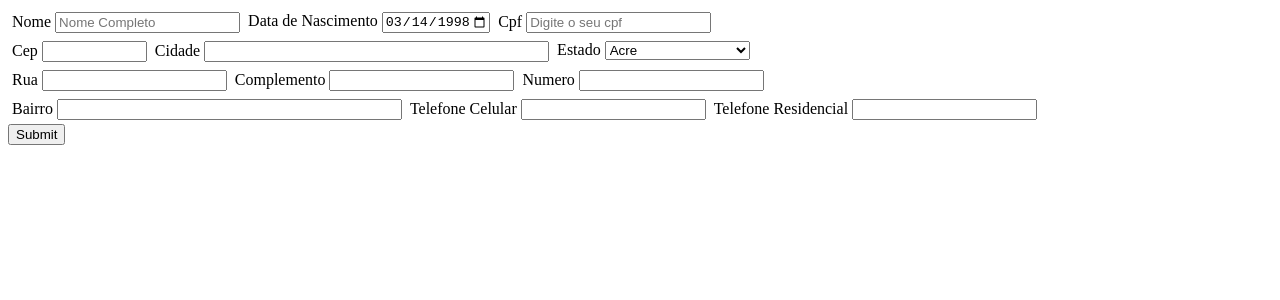
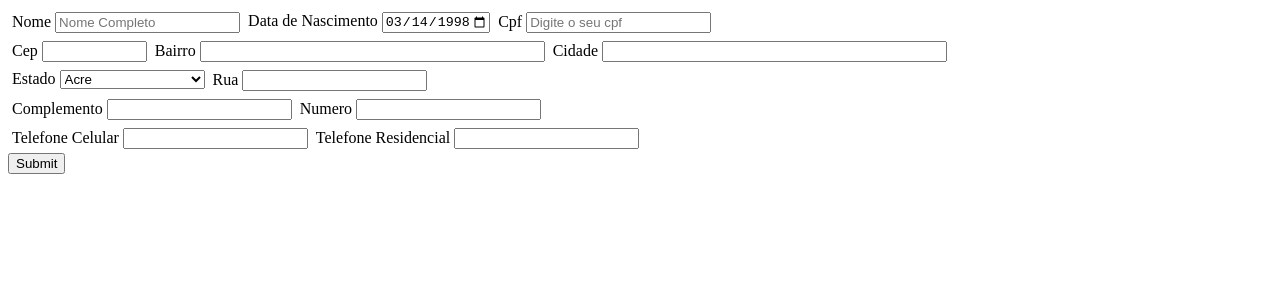
Before and after one commit to spirandeli/Formulario, a React (Create React App) app: page / in a window 1280 px wide. Shown: the top 300 px of the page. Built offline with nearby package versions, Linux system fonts and the light colour scheme.

Commit message:
Cep incompleto

```diff
--- a/src/App.js
+++ b/src/App.js
@@ -38,26 +38,10 @@ function App() {
                   </Column>
                   </Row>
 
-                <Row>
+
                     <Cep />
 
-                    <Column mobile='6' tablet='12' desktop='6'>
-                        <label> Cidade </label>
-                        <input name="cidade" type="text" id="cidade" size="40" />
-                    </Column>
-
-                    <Column mobile='6' tablet='12' desktop='6'>
-                        <label>Estado </label>
-                        <Uf id="uf"/> </Column>
-
-                </Row>
                 <Row>
-
-                    <Column mobile='6' tablet='12' desktop='6'>
-                        <label> Rua </ label>
-                        <input onChange={handleChange} id="rua" name="rua"/>
-                    </Column>
-
                     <Column mobile='6' tablet='12' desktop='6'>
                         <label> Complemento </ label>
                         <input onChange={handleChange} id="complemento" name="complemento"/>
@@ -70,10 +54,6 @@ function App() {
                 </Row>
                 <Row>
 
-                    <Column mobile='6' tablet='12' desktop='6'>
-                        <label> Bairro </label>
-                        <input name="bairro" type="text" id="bairro" size="40" />
-                    </Column>
 
                     <Column mobile='6' tablet='12' desktop='6'>
                         <label> Telefone Celular </ label>
--- a/src/Component/Cep/index.js
+++ b/src/Component/Cep/index.js
@@ -36,21 +36,17 @@ function Cep () {
             //Valida o formato do CEP.
             if(validacep.test(cep)) {
 
-                //Preenche os campos com "..." enquanto consulta webservice.
-                document.getElementById('rua').value="...";
-                document.getElementById('bairro').value="...";
-                document.getElementById('cidade').value="...";
-                document.getElementById('uf').value="...";
-
 
                 Axios.get('https://viacep.com.br/ws/'+ cep + '/json/?callback=meu_callback')
                     .then(function meu_callback(response) {
                         if (!("erro" in response)) {
-                            //Atualiza os campos com os valores.
-                            document.getElementById('bairro').value=(response.bairro);
-                            document.getElementById('cidade').value=(response.cidade);
-                            document.getElementById('uf').value=(response.uf);
-                            document.getElementById('rua').value=(response.rua);
+
+                            document.getElementById('rua').value=(rua)
+                            document.getElementById('bairro').value=(bairro)
+                            document.getElementById('cidade').value=(cidade)
+                            document.getElementById('uf').value=(estado)
+
+
 
                         } //end if.
                         else {
@@ -75,17 +71,42 @@ function Cep () {
         }
     };
 
-    const [cep, setCep] = useState("");
+    let [cep, setCep, bairro, setBairro, rua, setRua, cidade, setCidade, estado, setEstado] = useState("");
 
 
 
 
     return(
-        <Column mobile='6' tablet='12' desktop='6'>
-            <label>Cep </label>
-            <input onChange={e => setCep(e.target.value)} name="cep" type="text" id="cep" value={cep} size="10" maxLength="9"
+        <form>
+        <Row>
+            <Column mobile='6' tablet='12' desktop='6'>
+                <label>Cep </label>
+                <input onChange={e => setCep(e.target.value)} name="cep" type="text" id="cep" value={cep} size="10" maxLength="9"
                    onBlur={o => pesquisacep(o.target.value)}/>
-        </Column>
+           </Column>
+
+            <Column mobile='6' tablet='12' desktop='6'>
+                <label> Bairro </label>
+                <input name="bairro" onChange={l => setBairro(l.target.value)} value={bairro} type="text" id="bairro" size="40" />
+            </Column>
+
+
+            <Column mobile='6' tablet='12' desktop='6'>
+                <label> Cidade </label>
+                <input onChange={p => setCidade(p.target.value)} name="cidade" value={cidade} type="text" id="cidade" size="40" />
+            </Column>
+        </Row>
+        <Row>
+            <Column mobile='6' tablet='12' desktop='6'>
+                <label>Estado </label>
+                <Uf id="uf" onChange={q => setEstado(q.target.value)} value={estado} /> </Column>
+
+            <Column mobile='6' tablet='12' desktop='6'>
+                <label> Rua </ label>
+                <input onChange={p => setRua(p.target.value)} value={rua} id="rua" name="rua"/>
+            </Column>
+        </Row>
+        </form>
     )
 }
 
```
